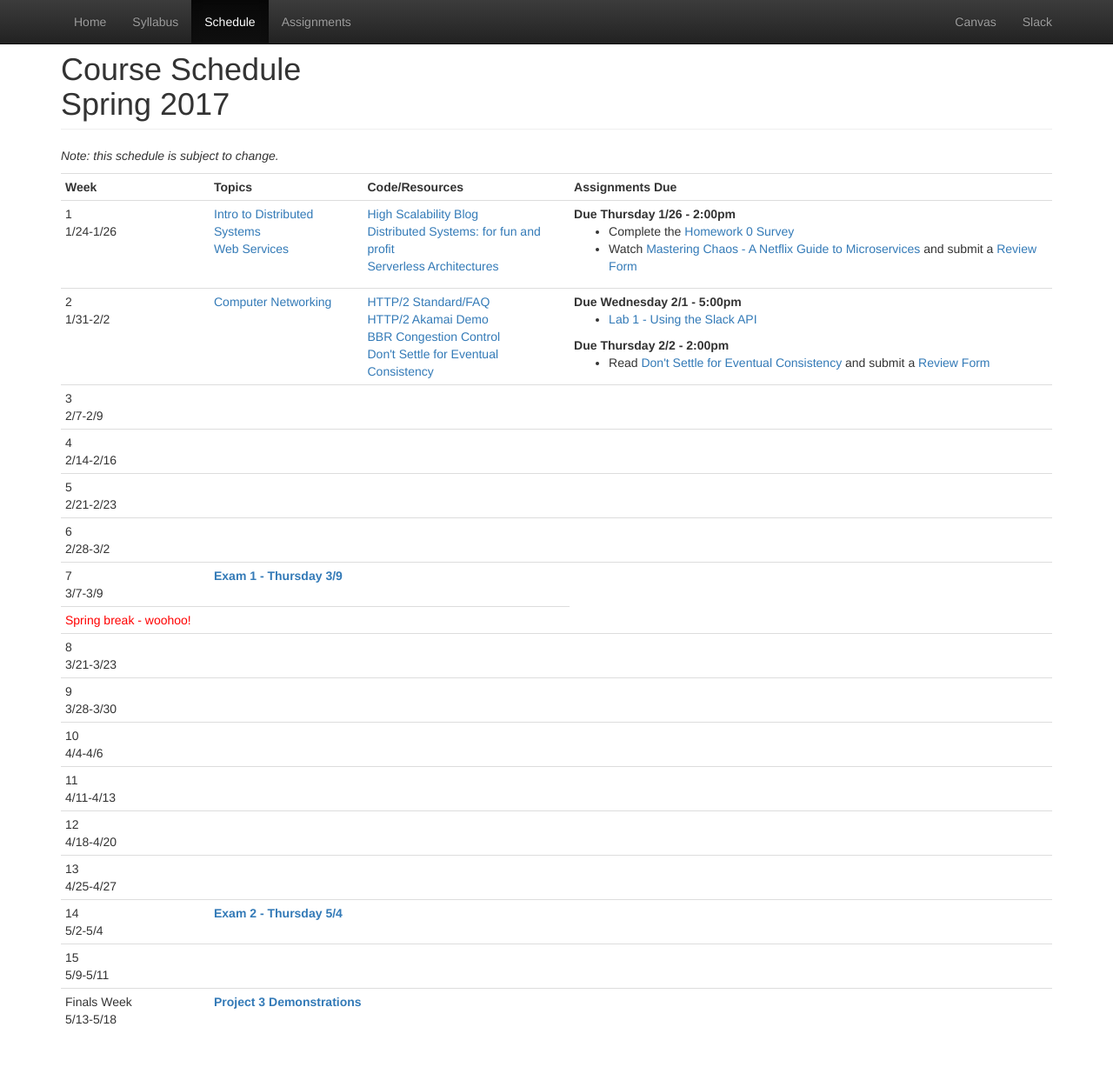
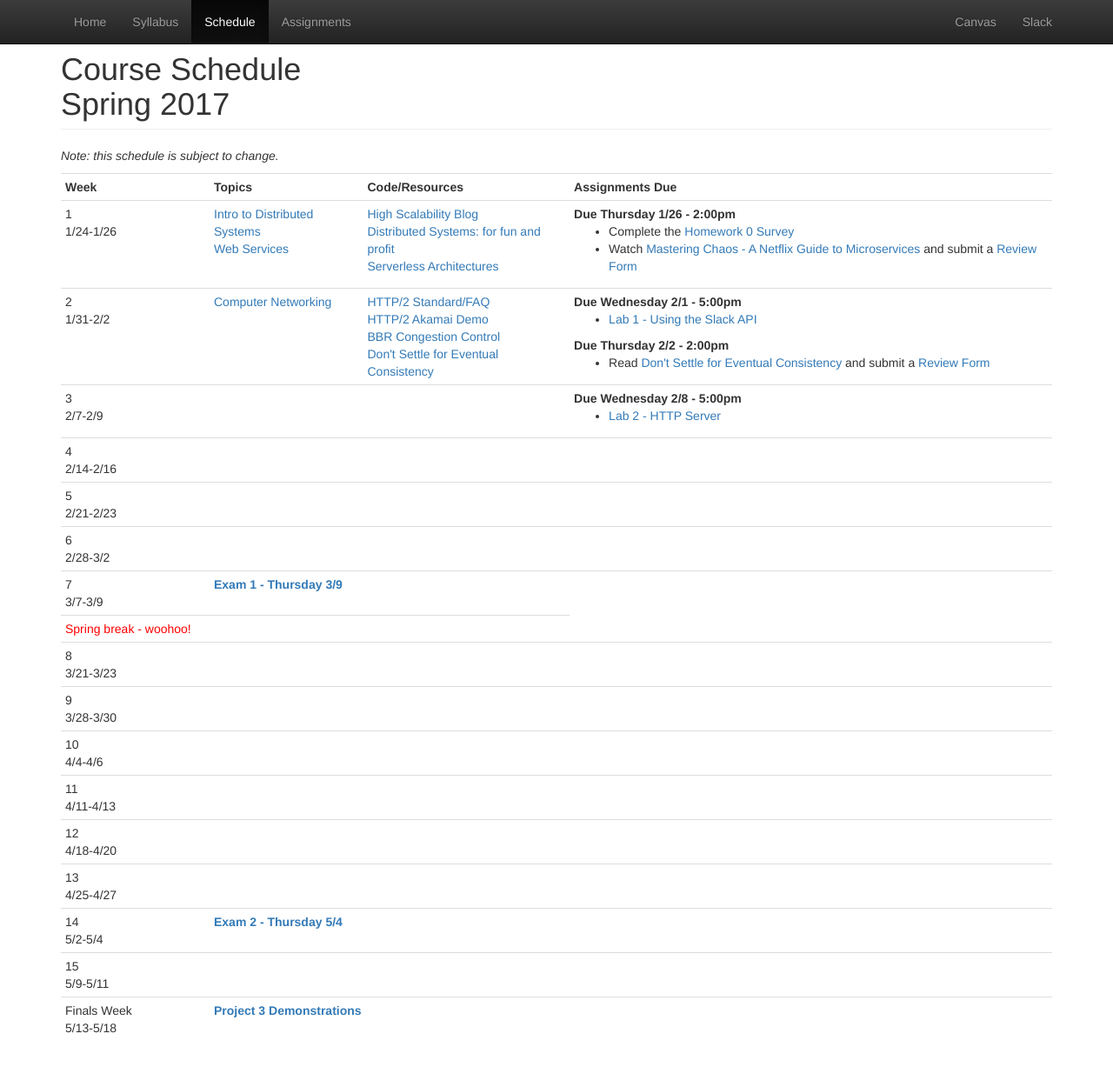
Before and after one commit to CS682-S17/cs682-s17.github.io, a Jekyll site: the page built from schedule.html, in a window 1280 px wide and 1237 px high. Shown: the top 1227 px of the window at 87% size. Built offline with Jekyll 4.4.1, drawn with Linux system fonts in a browser that asks for light colours.

Commit message:
adding lab 2

```diff
--- a/assignments.html
+++ b/assignments.html
@@ -22,8 +22,9 @@ title: Assignments
      </tr>
      <tr>
        <td>2</td>
-       <td></td>
-       <td></td>
+       <td> <a href="https://github.com/CS682-S17/assignments/wiki/Lab-2">Lab 2 - HTTP Server</a>
+       </td>
+       <td>Wednesday 2/8 - 5:00pm</td>
      </tr>
    </tbody>
  </table>
--- a/schedule.html
+++ b/schedule.html
@@ -62,7 +62,12 @@ title: Schedule
 			</td>
 			<td>
 			</td>
-      <td></td>
+			<td>
+			<strong>Due Wednesday 2/8 - 5:00pm</strong>
+				<ul>
+					<li><a href="https://github.com/CS682-S17/assignments/wiki/Lab-2">Lab 2 - HTTP Server</a></li>
+				</ul>
+			</td>
 		</tr>
 		<tr>
 			<td>4<br/>2/14-2/16</td>
```
Lines whose indentation alone changed are shown as unchanged.
